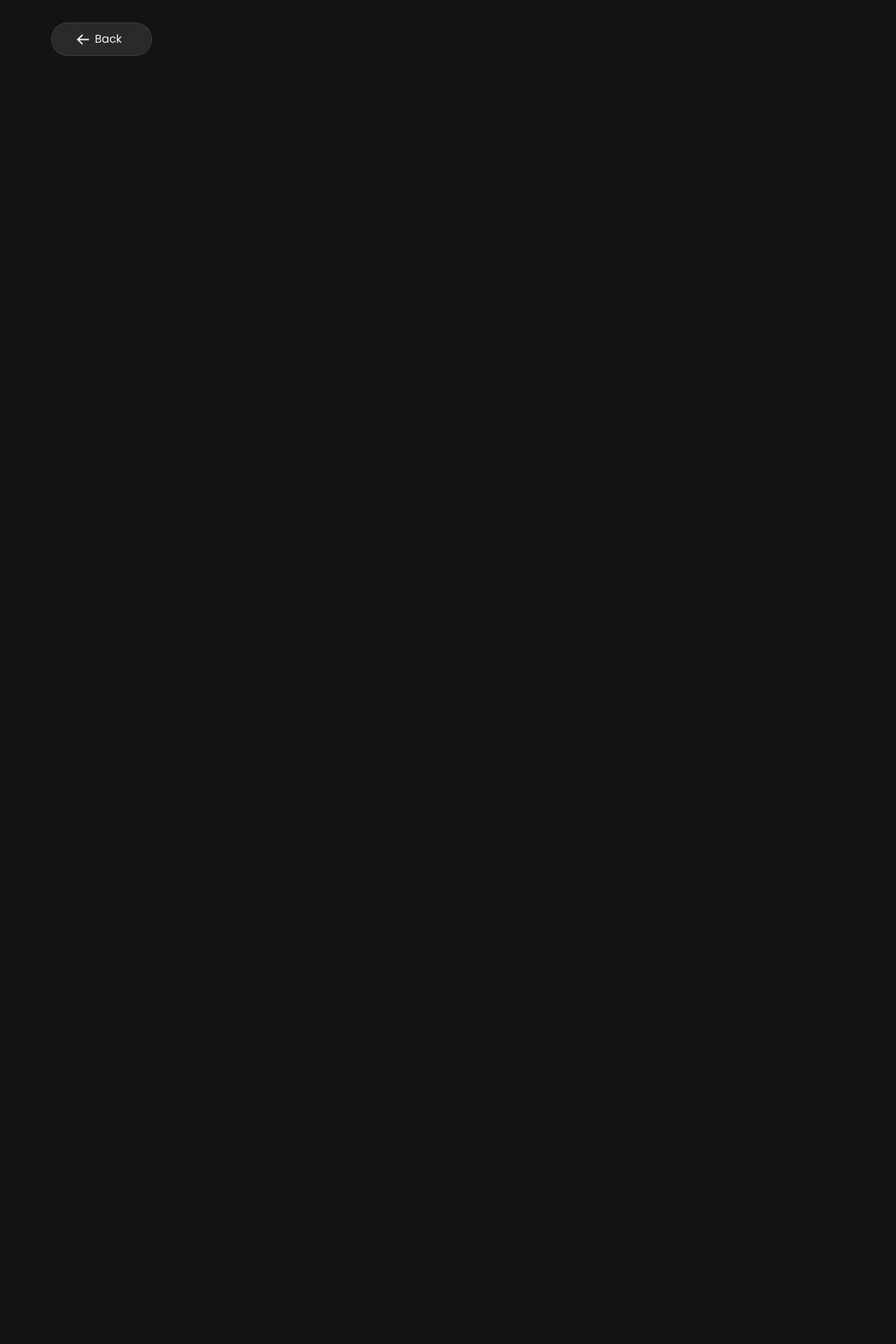
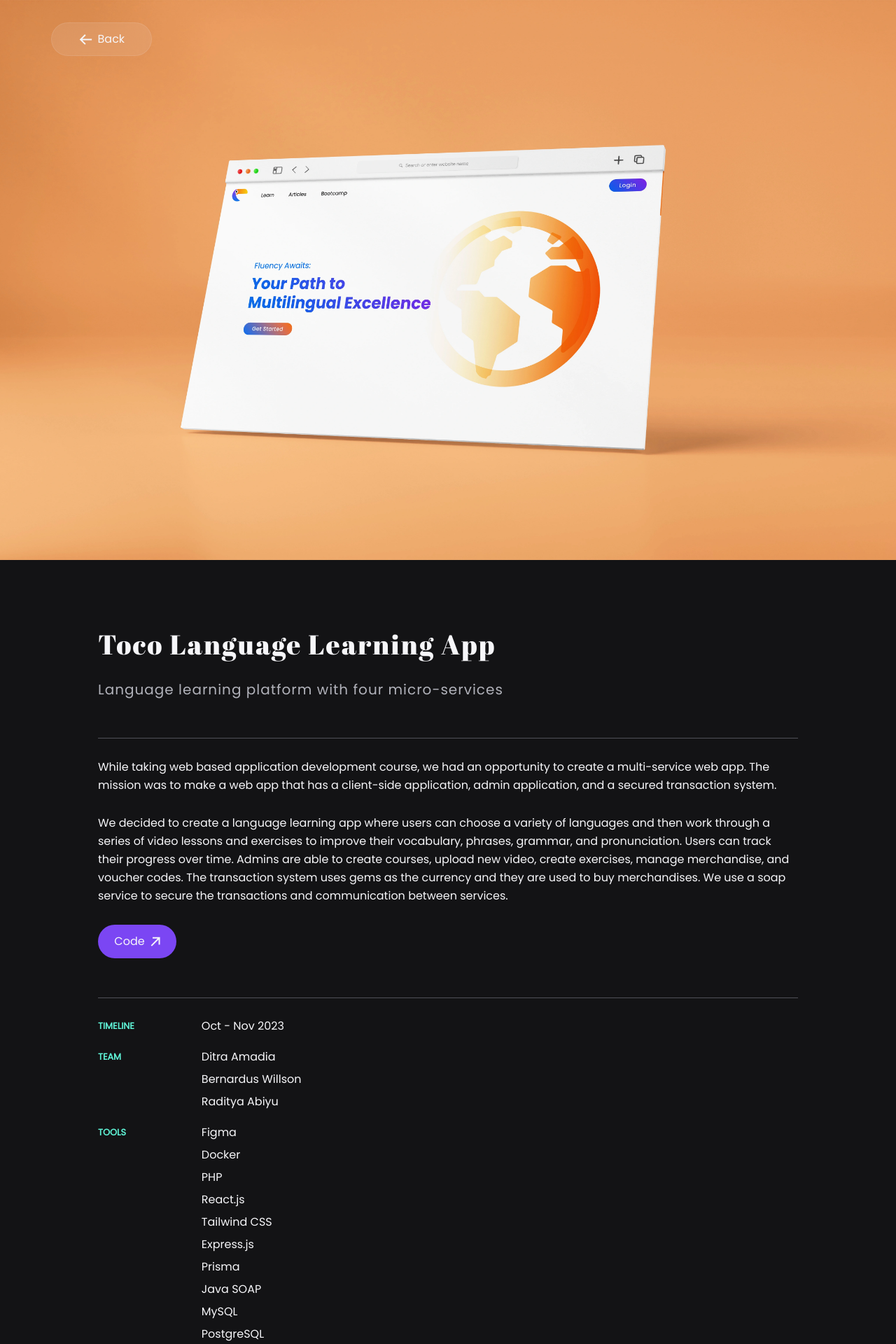
Before and after one commit to ditramadia/portdia, a Next.js app: page /projects/toco in a window 1280 px wide. Shown: the top 1920 px of the page at 70% size. Before the commit the page ends 800 px from the top, so only its background shows below. Built offline with nearby package versions, Linux system fonts and the light colour scheme.

Commit message:
feat: add project page thumbnail component

```diff
--- a/src/app/projects/toco/page.tsx
+++ b/src/app/projects/toco/page.tsx
@@ -1,13 +1,94 @@
 'use client';
 
+import SolidButton from "@/components/atom/SolidButton";
 import NavbarBack from "@/components/organism/NavbarBack";
+import ProjectThumbnail from "@/components/organism/ProjectThumbnail";
+import Image from "next/image";
 
 function Toco() {
+  const projectData = {
+    thumbnail: {
+      projectThumbnail: 'toco-page-thumbnail.webp',
+      projectThumbnailAlt: 'Toco thumbnail'
+    }
+  }
+
   return (
     <>
-      <NavbarBack url="/" />
+      <div className="hidden md:block">
+        <NavbarBack url="/" />
+      </div>
 
       <main>
+
+        <ProjectThumbnail
+          image={projectData.thumbnail.projectThumbnail}
+          alt={projectData.thumbnail.projectThumbnailAlt}
+        />
+
+        <div className="max-w-[1000px] w-11/12 mx-auto">
+          <h1 className="mb-7 heading-3 text-on-surface text-left leading-tight tracking-wider">Toco Language Learning App</h1>
+          <h2 className="mb-14 poppins text-[1.25rem] text-on-surface-variant text-left leading-tight tracking-wider">Language learning platform with four micro-services</h2>
+
+          <div className="w-full h-[1px] bg-outline mb-7" />
+
+          <p className="mb-7 body text-on-surface leading-relaxed">While taking web based application development course, we had an opportunity to create a multi-service web app. The mission was to make a web app that has a client-side application, admin application, and a secured transaction system.</p>
+          <p className="mb-7 body text-on-surface leading-relaxed">We decided to create a language learning app where users can choose a variety of languages and then work through a series of video lessons and exercises to improve their vocabulary, phrases, grammar, and pronunciation. Users can track their progress over time. Admins are able to create courses, upload new video, create exercises, manage merchandise, and voucher codes. The transaction system uses gems as the currency and they are used to buy merchandises. We use a soap service to secure the transactions and communication between services.</p>
+          <div className="mb-14 flex gap-4">
+            <div className="w-28 h-12">
+              <SolidButton text="Code" iconRight="ic-arrow-link.svg" />
+            </div>
+          </div>
+
+          <div className="w-full h-[1px] bg-outline mb-7" />
+
+          <div className="w-full h-fit flex flex-col gap-5">
+
+            <div className="w-full h-fit flex gap-5">
+              <span className="w-[150px] mt-[2px] label text-tertiary">TIMELINE</span>
+              <div className="w-full flex flex-col gap-2">
+                <span className="body text-on-surface">Oct - Nov 2023</span>
+              </div>
+            </div>
+
+            <div className="w-full h-fit flex gap-5">
+              <span className="w-[150px] mt-[2px] label text-tertiary">TEAM</span>
+              <div className="w-full flex flex-col gap-2">
+                <span className="body text-on-surface">Ditra Amadia</span>
+                <span className="body text-on-surface">Bernardus Willson</span>
+                <span className="body text-on-surface">Raditya Abiyu</span>
+              </div>
+            </div>
+
+            <div className="w-full h-fit flex gap-5">
+              <span className="w-[150px] mt-[2px] label text-tertiary">TOOLS</span>
+              <div className="w-full flex flex-col gap-2">
+                <span className="body text-on-surface">Figma</span>
+                <span className="body text-on-surface">Docker</span>
+                <span className="body text-on-surface">PHP</span>
+                <span className="body text-on-surface">React.js</span>
+                <span className="body text-on-surface">Tailwind CSS</span>
+                <span className="body text-on-surface">Express.js</span>
+                <span className="body text-on-surface">Prisma</span>
+                <span className="body text-on-surface">Java SOAP</span>
+                <span className="body text-on-surface">MySQL</span>
+                <span className="body text-on-surface">PostgreSQL</span>
+              </div>
+            </div>
+
+            <div className="w-full h-fit flex gap-5">
+              <span className="w-[150px] mt-[2px] label text-tertiary">MY ROLE</span>
+              <div className="w-full flex flex-col gap-2">
+                <span className="body text-on-surface">Project Manager</span>
+                <span className="body text-on-surface">UI/UX Designer</span>
+                <span className="body text-on-surface">Front-End Developer</span>
+                <span className="body text-on-surface">Back-End Developer</span>
+              </div>
+            </div>
+
+          </div>
+
+        </div>
 
       </main>
     </>
--- a/src/components/atom/GlassButton.tsx
+++ b/src/components/atom/GlassButton.tsx
@@ -13,9 +13,9 @@ function GlassButton(props: GlassButtonProps) {
     <div className="relative w-full h-full mr-2 flex justify-center items-center glass-blur rounded-full cursor-pointer group">
       <div className="absolute inset-0 opacity-0 rounded-full bg-gradient-to-r from-on-surface/20 to-transparent transition-opacity duration-300 ease-in-out group-hover:opacity-100" />
 
-      { iconLeft && <div className="mr-2"><Image src={`/icons/${iconLeft}`} alt="Button icon" width={20} height={20} className="w-auto"/></div> }
-      { text && <span className="body text-on-surface mr-2">{text}</span> }
-      { iconRight && <Image src={`/icons/${iconRight}`} alt="Button icon" width={20} height={20} className="w-auto"/> }
+      { iconLeft && <Image src={`/icons/${iconLeft}`} alt="Button icon" width={20} height={20} className="w-auto mr-2"/> }
+      { text && <span className="body text-on-surface">{text}</span> }
+      { iconRight && <Image src={`/icons/${iconRight}`} alt="Button icon" width={20} height={20} className="w-auto ml-2"/> }
     </div>
   )
 }
--- a/src/components/atom/OutlineButton.tsx
+++ b/src/components/atom/OutlineButton.tsx
@@ -1,9 +1,9 @@
-interface ButtonProps {
+interface OutlineButtonProps {
   text: string,
   onClick?: () => void,
 };
 
-function Button(props: ButtonProps) {
+function OutlineButton(props: OutlineButtonProps) {
   const { text, onClick } = props;
 
   return (
@@ -16,4 +16,4 @@ function Button(props: ButtonProps) {
   );
 };
 
-export default Button;
+export default OutlineButton;
--- /dev/null
+++ b/src/components/atom/SolidButton.tsx
@@ -0,0 +1,25 @@
+import Image from "next/image";
+
+interface ButtonProps {
+  text: string,
+  iconLeft?: string,
+  iconRight?: string,
+  onClick?: () => void,
+};
+
+function SolidButton(props: ButtonProps) {
+  const { text, iconLeft, iconRight, onClick } = props;
+
+  return (
+    <div
+      className='w-full h-full bg-primary rounded-full flex justify-center items-center body transition-colors duration-300 ease-in-out cursor-pointer group hover:bg-primary-dim'
+      onClick={onClick}
+    >
+      { iconLeft && <Image src={`/icons/${iconLeft}`} alt="Button icon" width={20} height={20} className="w-auto mr-2"/>}
+      { text && <span className="body text-on-surface">{text}</span> }
+      { iconRight && <Image src={`/icons/${iconRight}`} alt="Button icon" width={20} height={20} className="w-auto ml-2"/> }
+    </div>
+  );
+};
+
+export default SolidButton;
--- /dev/null
+++ b/src/components/organism/ProjectThumbnail.tsx
@@ -0,0 +1,25 @@
+import Image from "next/image";
+
+interface ProjectThumbnailProps {
+  image: string,
+  alt: string
+};
+
+function ProjectThumbnail(props: ProjectThumbnailProps) {
+  const { image, alt } = props;
+
+  return (
+    <div className="relative w-full h-[200px] overflow-hidden mx-auto mb-8 md:h-[100vh] md:mb-24">
+      <Image
+        src={`/images/${image}`}
+        alt={alt}
+        fill
+        style={{
+          objectFit: 'cover',
+        }}
+      />
+    </div>
+  );
+};
+
+export default ProjectThumbnail;
```
